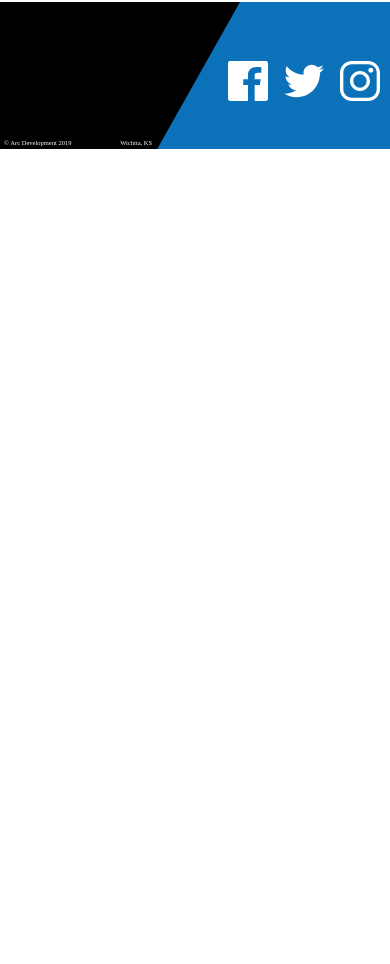
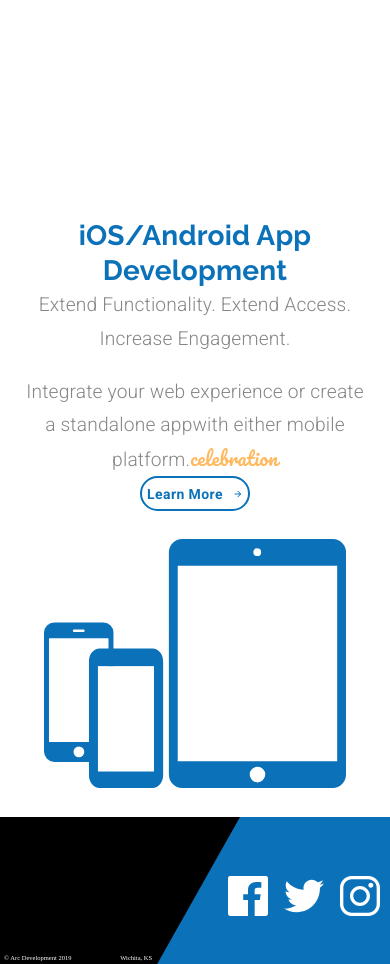
Before and after one commit to toshi-c-udemy/MaterialUIandReactJS-ArcDevelopment, a React (Create React App) app: page / in a window 390 px wide. Shown: the part 1332-2296 px from the top of the page. Before the commit the page ends 1481 px from the top, so only its background shows below. Built offline with nearby package versions, Linux system fonts and the light colour scheme.

Commit message:
【セクション5】69. Creating The Services Block - iOS/Mobile App Development
On branch MaterialUIandReactJS/Section5-AnimationAndTheLandingPage
Changes to be committed:
	modified:   src/components/LandingPage.js
	modified:   src/components/ui/Footer.js
	modified:   src/components/ui/Header.js

```diff
--- a/src/components/LandingPage.js
+++ b/src/components/LandingPage.js
@@ -5,6 +5,7 @@
 import animationData from '../animations/landinganimation/data';
 import ButtonArrow from '../components/ui/ButtonArrow';
 import customSoftwareIcon from '../assets/Custom Software Icon.svg';
+import mobileAppIcon from '../assets/mobileIcon.svg';
 
 const useStyle = makeStyles((theme) => ({
   animation: {
@@ -126,7 +127,7 @@
         </Grid>
       </Grid>
       <Grid item>
-        {/*-----Service Block-----*/}
+        {/*-----Custom software Block-----*/}
         <Grid
           container
           direction='row'
@@ -158,6 +159,40 @@
           </Grid>
         </Grid>
       </Grid>
+      <Grid item>
+        {/*-----iOS/Android Block-----*/}
+        <Grid
+          container
+          direction='row'
+          justify={matchesSM ? 'center' : 'flex-end'}
+          className={classes.serviceContainer}
+        >
+          <Grid
+            item
+            style={{
+              marginLeft: matchesSM ? 0 : '5em',
+              textAlign: matchesSM ? 'center' : undefined,
+            }}
+          >
+            <Typography variant='h4'>iOS/Android App Development</Typography>
+            <Typography variant='subtitle1' className={classes.subtitle}>
+              Extend Functionality. Extend Access. Increase Engagement.
+            </Typography>
+            <Typography variant='subtitle1'>
+              Integrate your web experience or create a standalone app{matchesSM ? null : <br />}
+              with either mobile platform.
+              <span className={classes.specialText}>celebration</span>
+            </Typography>
+            <Button variant='outlined' className={classes.learnButton}>
+              <span style={{ marginRight: 10 }}>Learn More</span>
+              <ButtonArrow width={10} height={10} fill={theme.palette.common.blue} />
+            </Button>
+          </Grid>
+          <Grid item style={{ marginRight: matchesSM ? 0 : '5em' }}>
+            <img className={classes.icon} alt='mobile phone icon' src={mobileAppIcon} />
+          </Grid>
+        </Grid>
+      </Grid>
     </Grid>
   );
 }
--- a/src/components/ui/Footer.js
+++ b/src/components/ui/Footer.js
@@ -111,7 +111,7 @@
                   props.setSelectedIndex(2);
                 }}
               >
-                Mobile App Development
+                iOS/Android App Development
               </Grid>
               <Grid
                 item
--- a/src/components/ui/Header.js
+++ b/src/components/ui/Header.js
@@ -157,7 +157,7 @@
       selectedIndex: 1,
     },
     {
-      name: 'Mobile AppDevelopment',
+      name: 'iOS/Android App Development',
       link: '/mobileapps',
       activeIndex: 1,
       selectedIndex: 2,
```
